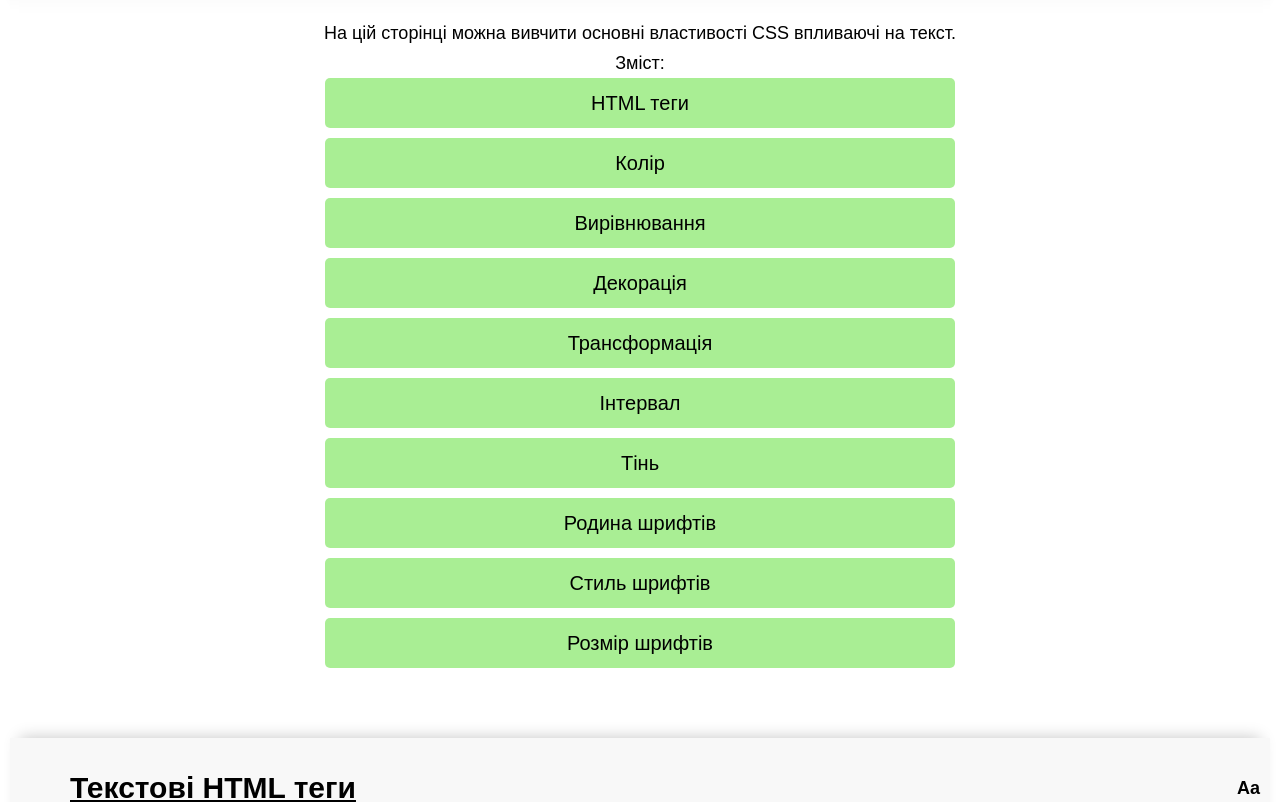
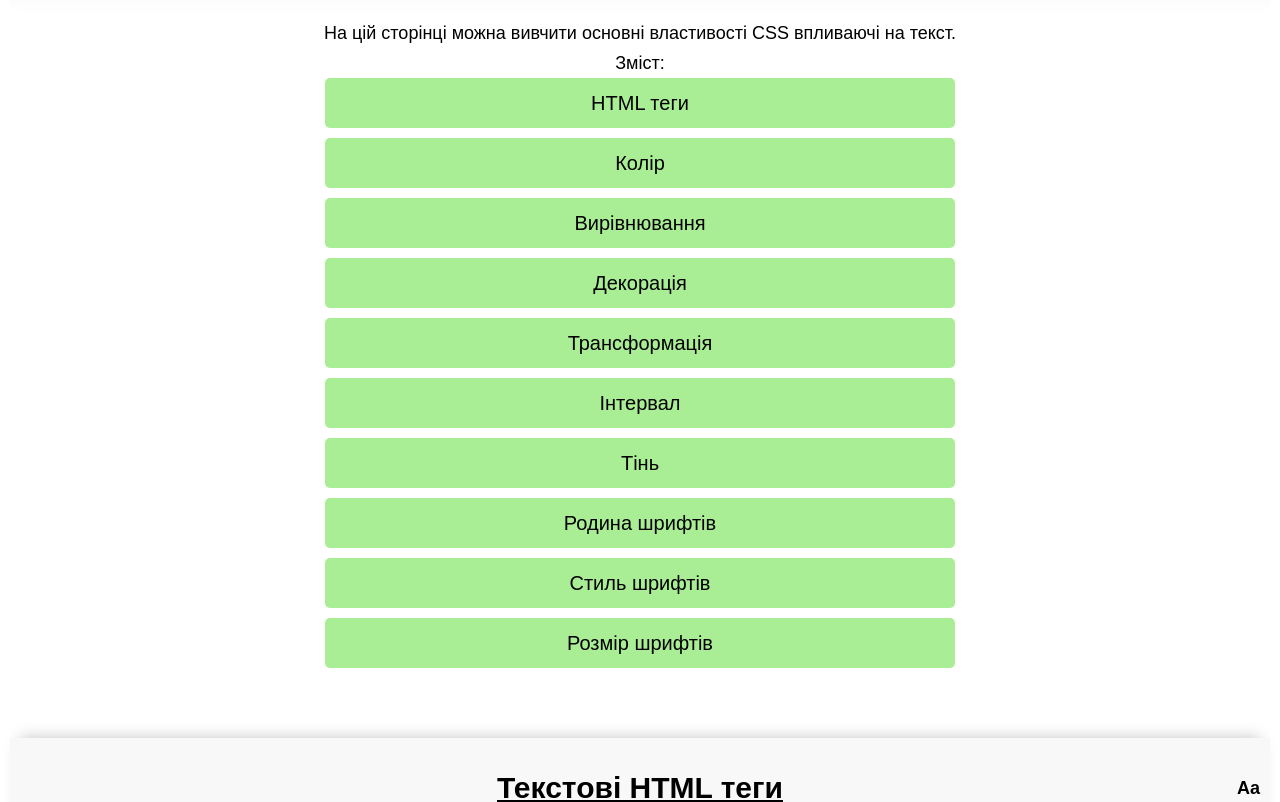
Before and after one commit to Savchek/lesson, a plain HTML site: page index.html in a window 1280 px wide. Shown: the part 142-944 px from the top of the page. Drawn offline with Linux system fonts and the light colour scheme.

Commit message:
Update styles.css

```diff
--- a/styles.css
+++ b/styles.css
@@ -12,10 +12,6 @@ body {
 	text-align: center;
 	font-size: 18px;
 	font-family: Arial, Helvetica, sans-serif;
-}
-
-ul {
-	list-style: none;
 }
 
 .container {
@@ -111,6 +107,7 @@ input.css-rule {
 }
 
 .title-row {
+	position: relative;
 	display: flex;
 	align-items: center;
 	justify-content: space-between;
@@ -122,13 +119,16 @@ input.css-rule {
 }
 
 .title-row .title {
-	margin-left: 50px;
+	position: absolute;
+	left: 50%;
 	text-decoration: underline;
 	font-size: 30px;
 	font-weight: bold;
+	transform: translateX(-50%);
 }
 
 .title-row .active-sample {
+	margin-left: auto;
 	font-size: 30px;
 	font-weight: bold;
 }
```
